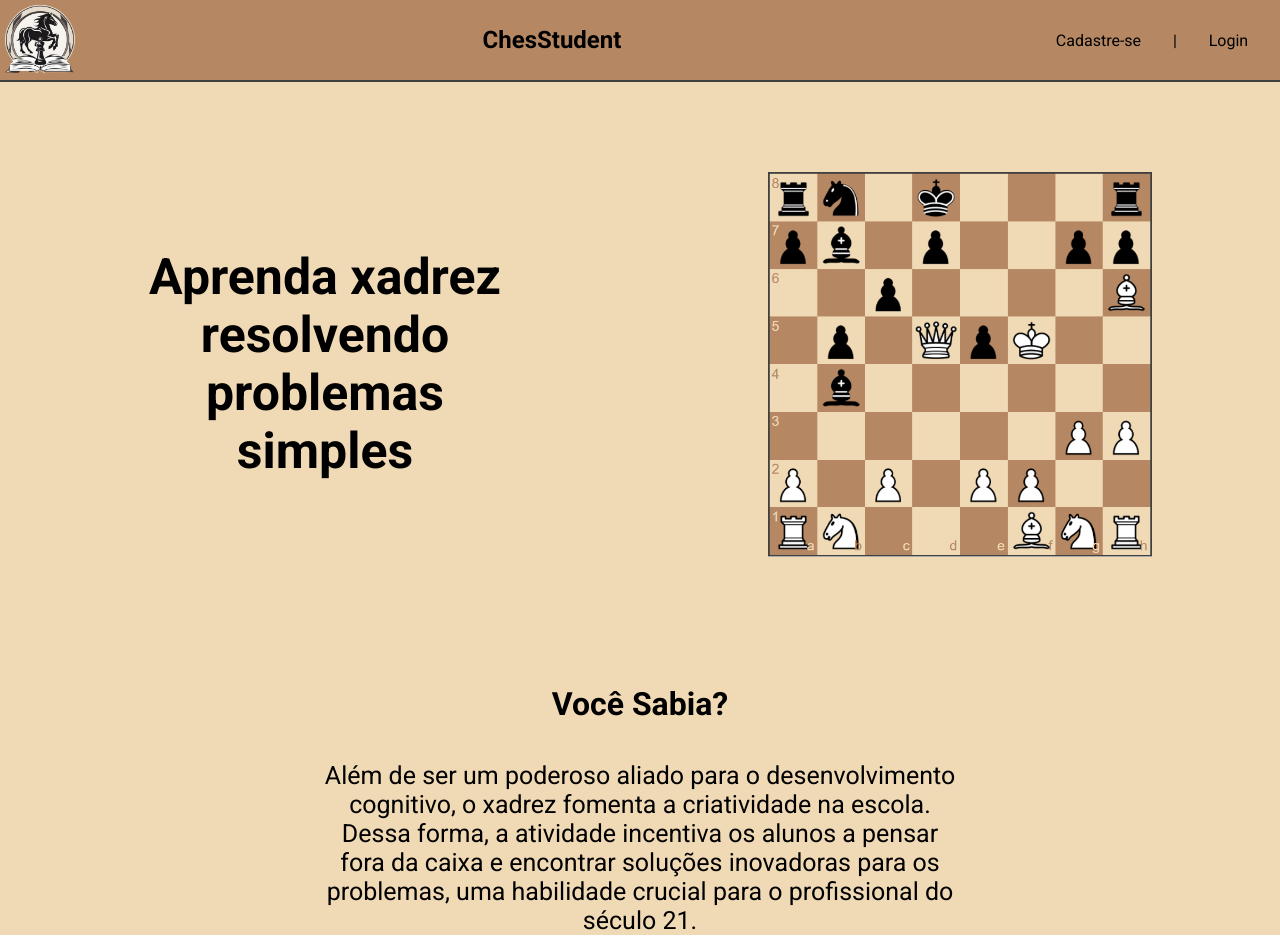
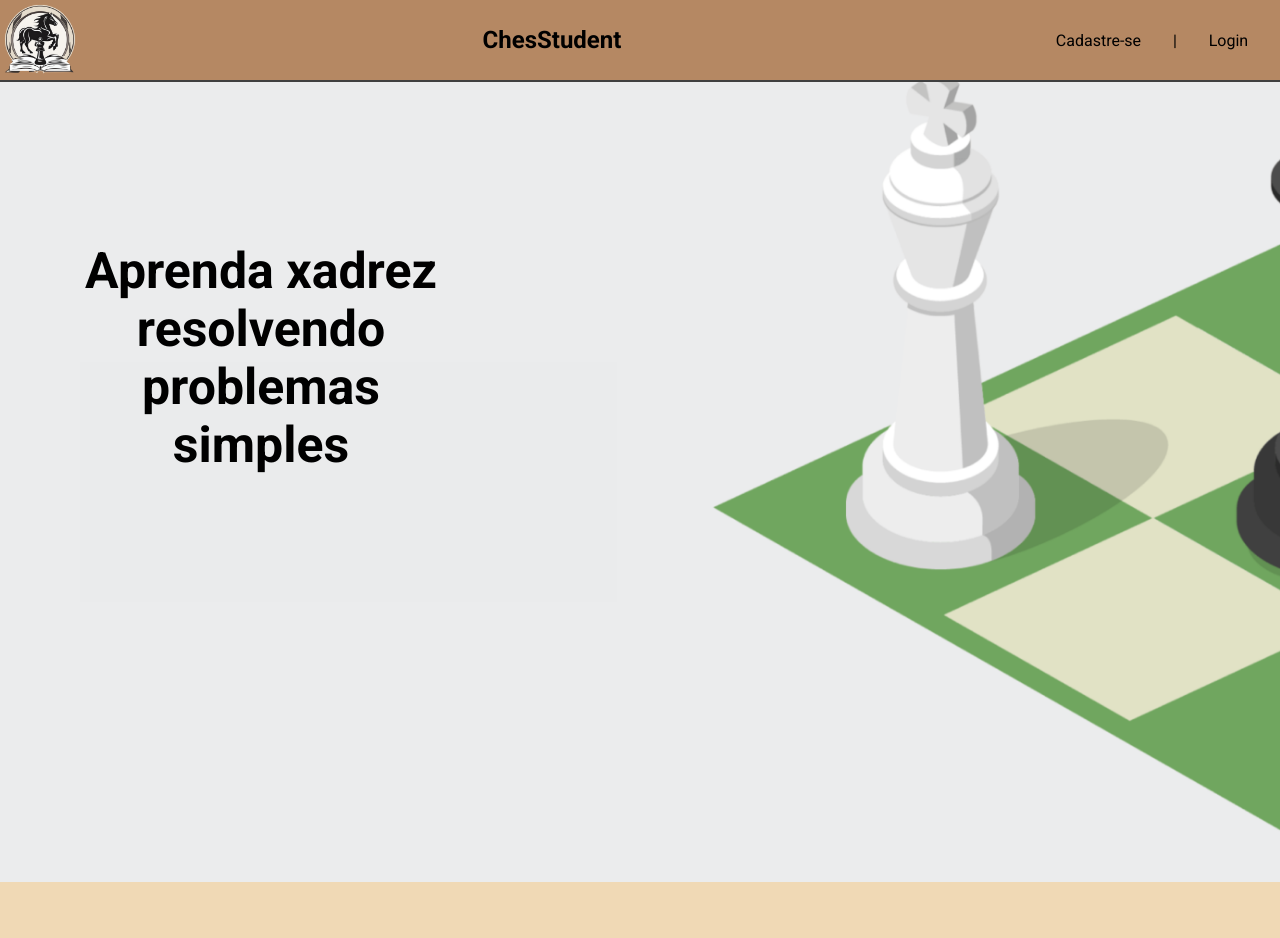
Before and after one commit to elersonleandro/Projeto-Individual, a plain HTML site: page index.html in a window 1280 px wide. Shown: the top 938 px of the page. Drawn offline with Linux system fonts and the light colour scheme.

Commit message:
Estilização index.html

```diff
--- a/css/index.css
+++ b/css/index.css
@@ -118,11 +118,14 @@ h1 {
 }
 .land{
     display: flex;
+    background-image: url(../img/back.png) ;
+    background-repeat: no-repeat;
+    background-size: cover;
+    width: 100vw;
+    height: 100vh;
+    justify-content: space-around;
     align-items: center;
-    justify-content: space-around;
     text-align: center;
-    padding-top: 90px;
-    background-color:#f0d9b5;
 }
 .vocesabia{
     display: flex;
@@ -142,8 +145,12 @@ h1 {
     width: 30%;
 }
 .land h1{
-    width: 30%;
+    width: 30vw;
+    height: 60vh;
     font-size: 50px;
     padding-left: 10px;
     color: black;
 }
+.caixa_vazia{
+    width: 50%;
+}
--- a/index.html
+++ b/index.html
@@ -29,7 +29,8 @@
     </header>
     <div class="land">
         <h1>Aprenda xadrez resolvendo problemas simples</h1>
-        <img src="img/Captura de tela 2024-05-09 204356.png" alt="">
+        <div class="caixa_vazia"></div>
+        <!-- <img src="img/Captura de tela 2024-05-09 204356.png" alt=""> -->
     </div>
     <div class="vocesabia">
         <h1>Você Sabia?</h1>
```
Also changed, not shown: chessboardjs-1.0.0/Problema.html (+0 -12 lines), img/back.png (added), img/beneficios-didaticos-jogo-xadrez.jpg, img/chess-2730034.jpg (added).
